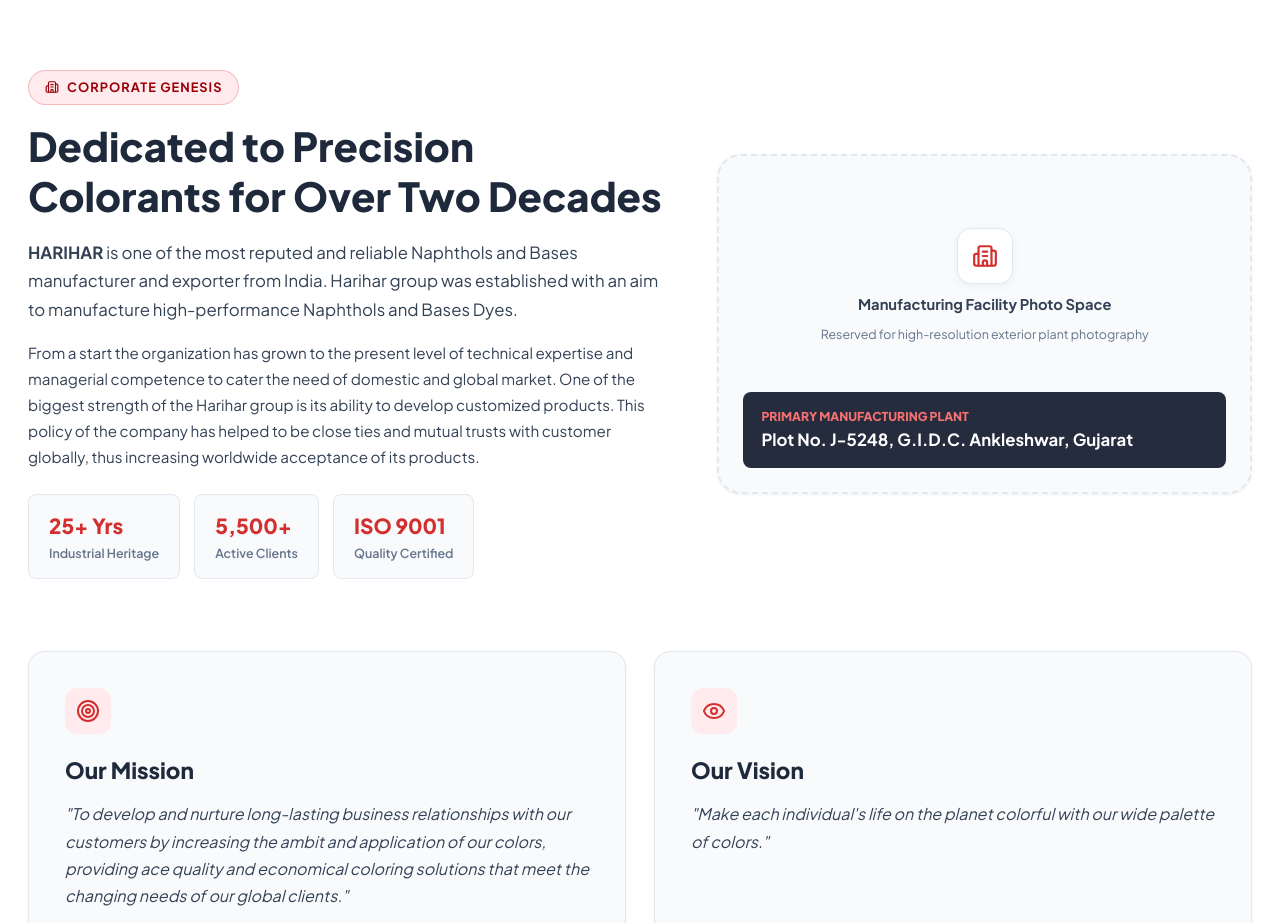
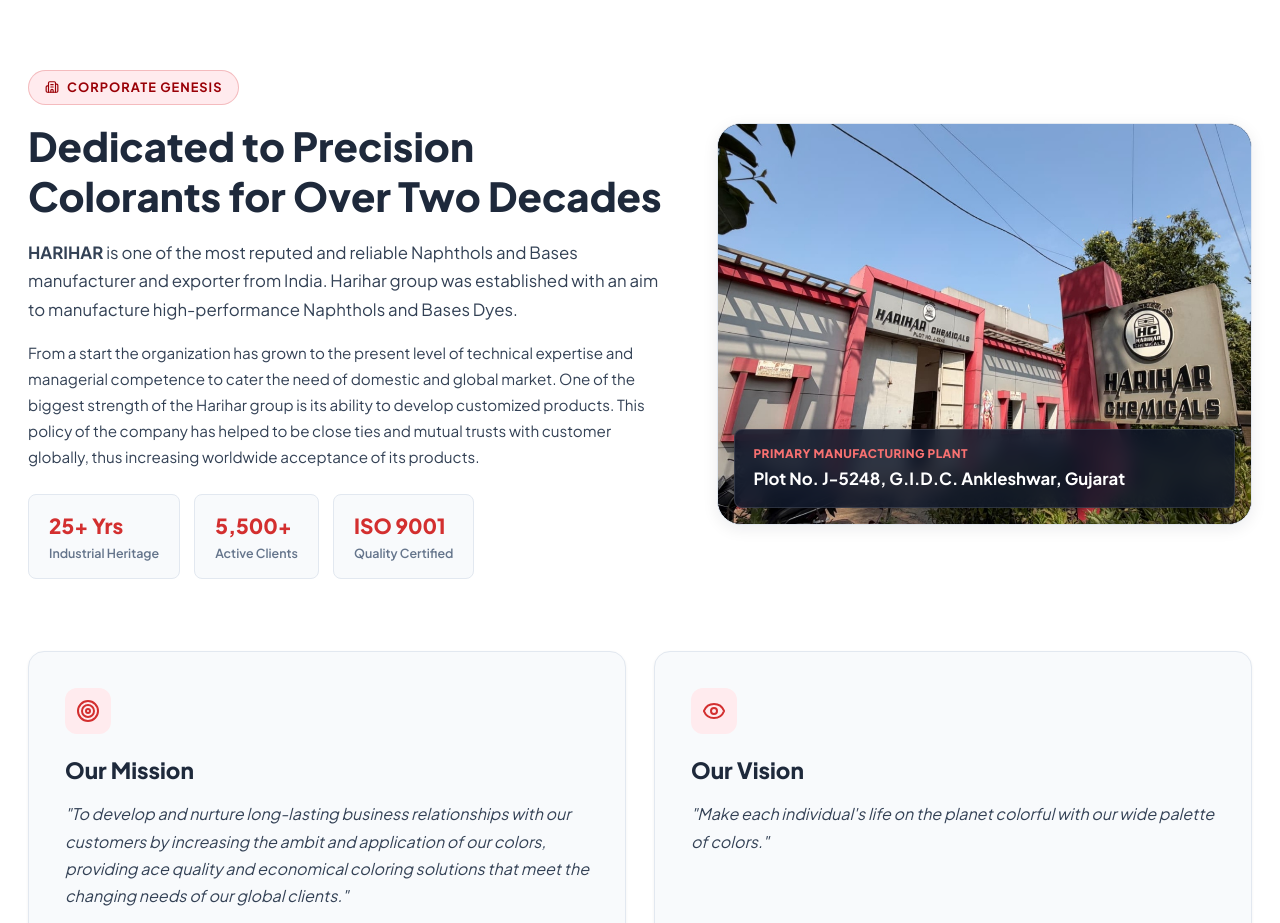
Before and after one commit to priyanshupatel073/HariharChemicals, a React (Vite) app: page /about in a window 1280 px wide. Shown: the part 960-1883 px from the top of the page. Built offline with nearby package versions, Linux system fonts and the light colour scheme.

Commit message:
feat: add authentic manufacturing plant exterior photo to about page

```diff
--- a/src/pages/AboutPage.jsx
+++ b/src/pages/AboutPage.jsx
@@ -73,68 +73,53 @@
               </div>
             </div>
 
-            {/* Factory Gate Photo Space - Reserved for Upload */}
+            {/* Factory Gate Exterior Photo */}
             <div
               style={{
+                position: 'relative',
                 borderRadius: 'var(--radius-lg)',
                 overflow: 'hidden',
-                boxShadow: 'var(--shadow-sm)',
-                border: '2px dashed var(--brand-grey-light)',
-                backgroundColor: 'var(--bg-secondary)',
-                minHeight: '340px',
+                boxShadow: 'var(--shadow-md)',
+                border: '1px solid var(--brand-grey-light)',
+                backgroundColor: '#0F172A',
+                minHeight: '360px',
                 display: 'flex',
-                flexDirection: 'column',
-                justifyContent: 'space-between',
-                padding: '24px'
+                alignItems: 'stretch'
               }}
             >
-              <div
+              <img
+                src="/images/plant_facility_exterior.jpg"
+                alt="Harihar Chemicals Primary Manufacturing Plant - Plot J-5248, GIDC Ankleshwar"
+                loading="lazy"
                 style={{
-                  display: 'flex',
-                  flexDirection: 'column',
-                  alignItems: 'center',
-                  justifyContent: 'center',
-                  flex: 1,
-                  color: 'var(--brand-grey-medium)',
-                  gap: '8px'
+                  width: '100%',
+                  height: '100%',
+                  minHeight: '360px',
+                  objectFit: 'cover',
+                  display: 'block'
                 }}
-              >
-                <div
-                  style={{
-                    width: '56px',
-                    height: '56px',
-                    borderRadius: '14px',
-                    backgroundColor: '#FFFFFF',
-                    border: '1px solid var(--brand-grey-light)',
-                    boxShadow: '0 2px 8px rgba(15, 23, 42, 0.05)',
-                    display: 'flex',
-                    alignItems: 'center',
-                    justifyContent: 'center',
-                    color: 'var(--brand-grey-medium)'
-                  }}
-                >
-                  <Building2 size={26} color="var(--brand-red)" />
-                </div>
-                <span style={{ fontSize: '0.92rem', fontWeight: 700, color: 'var(--brand-grey-slate)' }}>
-                  Manufacturing Facility Photo Space
-                </span>
-                <span style={{ fontSize: '0.78rem', color: 'var(--brand-grey-medium)' }}>
-                  Reserved for high-resolution exterior plant photography
-                </span>
-              </div>
+              />
 
               <div
                 style={{
+                  position: 'absolute',
+                  bottom: '16px',
+                  left: '16px',
+                  right: '16px',
                   padding: '14px 18px',
                   borderRadius: 'var(--radius-sm)',
-                  backgroundColor: 'rgba(15, 23, 42, 0.9)',
-                  color: '#FFFFFF'
+                  backgroundColor: 'rgba(15, 23, 42, 0.85)',
+                  backdropFilter: 'blur(8px)',
+                  WebkitBackdropFilter: 'blur(8px)',
+                  color: '#FFFFFF',
+                  border: '1px solid rgba(255, 255, 255, 0.12)',
+                  boxShadow: '0 4px 14px rgba(0, 0, 0, 0.25)'
                 }}
               >
-                <div style={{ fontSize: '0.76rem', fontWeight: 800, textTransform: 'uppercase', color: '#F87171' }}>
+                <div style={{ fontSize: '0.74rem', fontWeight: 800, textTransform: 'uppercase', color: '#F87171', letterSpacing: '0.04em' }}>
                   Primary Manufacturing Plant
                 </div>
-                <div style={{ fontSize: '1.05rem', fontWeight: 700 }}>
+                <div style={{ fontSize: '1.05rem', fontWeight: 700, marginTop: '2px' }}>
                   Plot No. J-5248, G.I.D.C. Ankleshwar, Gujarat
                 </div>
               </div>
```
Also changed, not shown: public/images/plant_facility_exterior.jpg (added).
